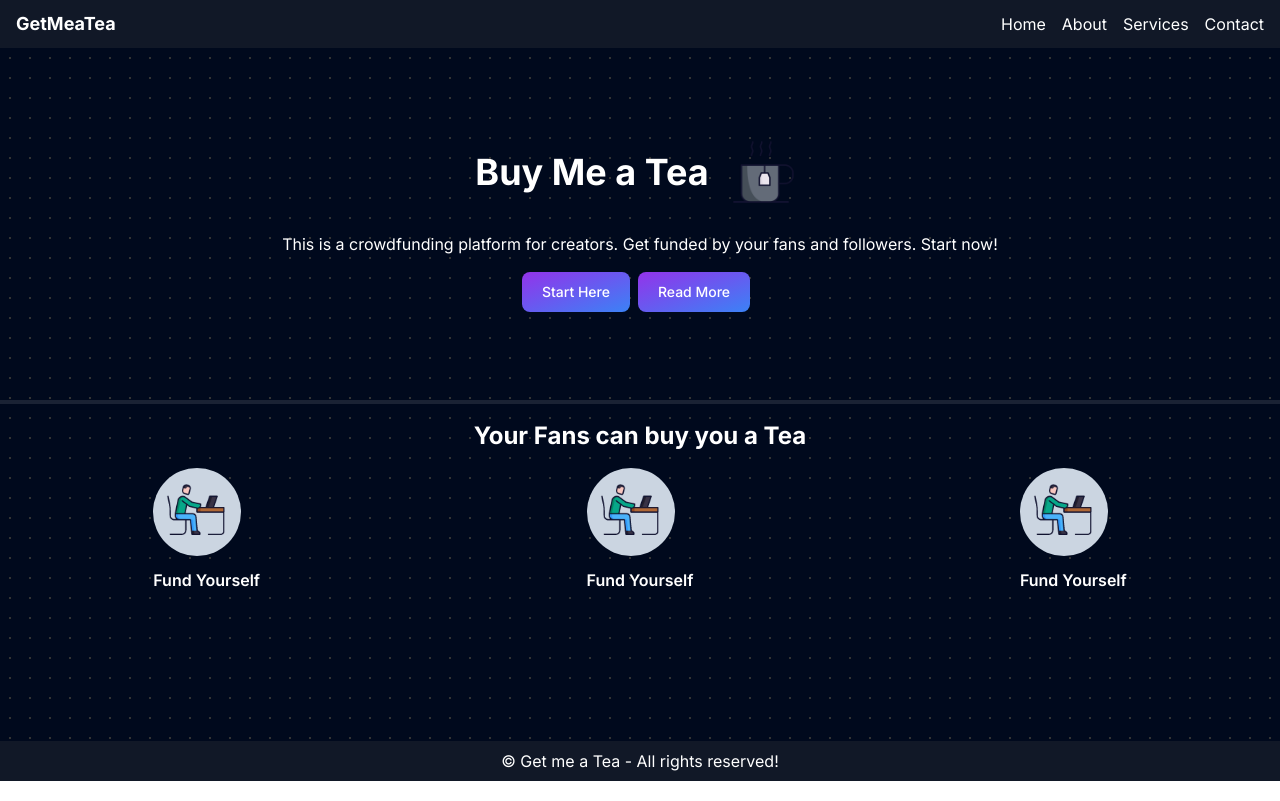
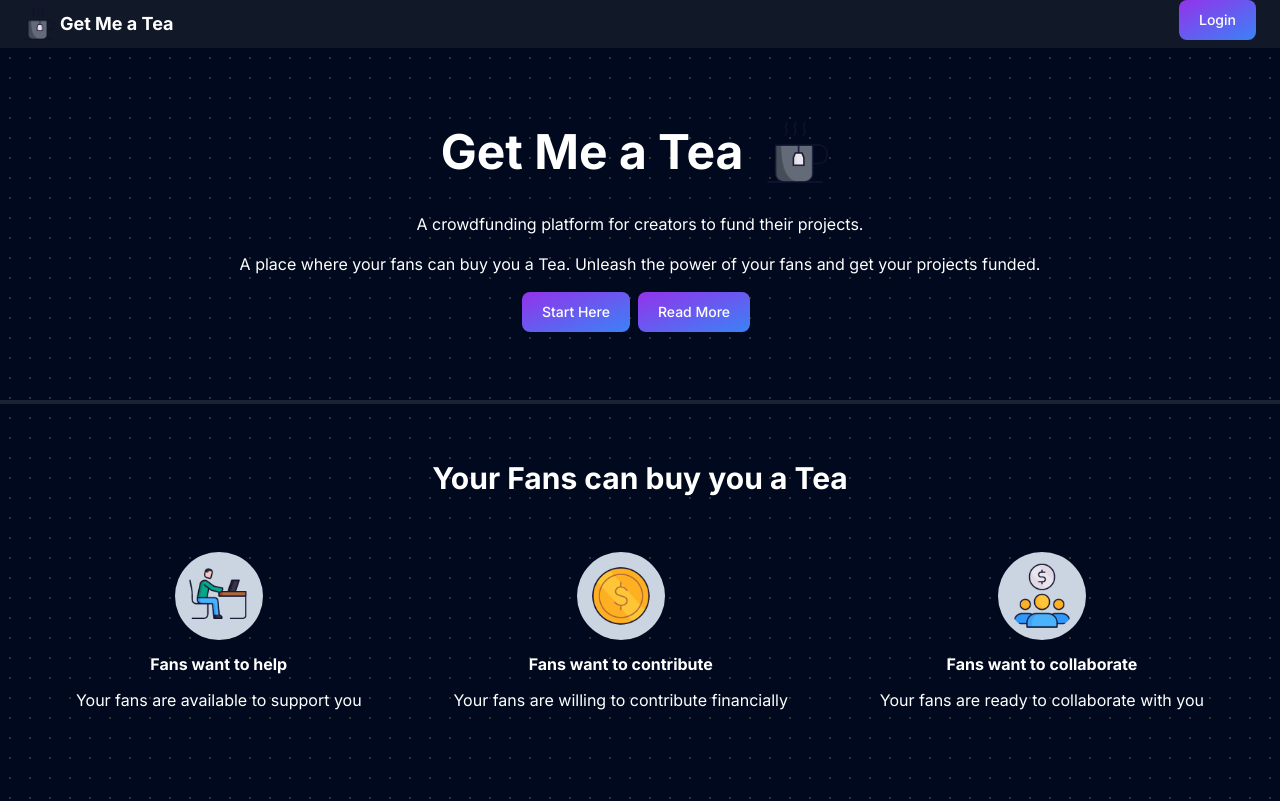
Before and after one commit to heydawood/get-me-a-tea, a Next.js app: page / in a window 1280 px wide. Shown: the top 801 px of the page. Built offline with nearby package versions, Linux system fonts and the light colour scheme.

Commit message:
Commit-5 ui updates and added login page

```diff
--- /dev/null
+++ b/app/login/page.js
@@ -0,0 +1,13 @@
+import React from 'react'
+
+const Login = () => {
+  return (
+    <div className='text-white py-14 container mx-auto'>
+      <h1 className='font-bold text-center text-3xl'>
+        Login/Signup to get your fans to support you
+      </h1>
+    </div>
+  )
+}
+
+export default Login
--- a/app/page.js
+++ b/app/page.js
@@ -4,32 +4,48 @@ export default function Home() {
   return (
     <>
       <div className="flex flex-col gap-4 justify-center text-white items-center h-[44vh]">
-      <div className="font-bold text-4xl flex gap-2 justify-center items-center">Buy Me a Tea<span> <img src="tea.gif" alt="tea" width={88}/></span></div>
-      <p>
-        This is a crowdfunding platform for creators. Get funded by your fans and followers. Start now!
-      </p>
+        <div className="font-bold text-5xl flex gap-2 justify-center items-center">Get Me a Tea<span> <img src="tea.gif" alt="tea" width={88} /></span></div>
+        <p>A crowdfunding platform for creators to fund their projects.</p>
+        <p>A place where your fans can buy you a Tea. Unleash the power of your fans and get your projects funded.</p>
         <div>
           <button type="button" class="text-white bg-gradient-to-br from-purple-600 to-blue-500 hover:bg-gradient-to-bl focus:ring-2 focus:outline-none focus:ring-blue-300 dark:focus:ring-blue-800 font-medium rounded-lg text-sm px-5 py-2.5 text-center me-2 mb-2">Start Here</button>
           <button type="button" class="text-white bg-gradient-to-br from-purple-600 to-blue-500 hover:bg-gradient-to-bl focus:ring-2 focus:outline-none focus:ring-blue-300 dark:focus:ring-blue-800 font-medium rounded-lg text-sm px-5 py-2.5 text-center me-2 mb-2">Read More</button>
         </div>
       </div>
-      <div className="bg-white h-1 opacity-10"></div>
-      <div className="text-white">
-        <h1 className="text-2xl font-bold text-center my-4">Your Fans can buy you a Tea</h1>
+
+      <div className="bg-white h-1 opacity-10"></div> {/* divider */}
+
+      <div className="text-white container mx-auto pb-32 pt-14 px-10">
+        <h2 className="text-3xl font-bold text-center mb-14">Your Fans can buy you a Tea</h2>
         <div className="flex gap-5 justify-around">
-          <div className="item space-y-3">
+
+          <div className="item space-y-3 flex flex-col items-center justify-center">
             <img className="bg-slate-300 rounded-full p-2 text-black" src="man.gif" alt="man" width={88} />
-            <p className="font-semibold">Fund Yourself</p>
+            <p className="font-bold">Fans want to help</p>
+            <p className="text-center">Your fans are available to support you</p>
           </div>
-          <div className="item space-y-3">
-            <img className="bg-slate-300 rounded-full p-2 text-black" src="man.gif" alt="man" width={88} />
-            <p className="font-semibold">Fund Yourself</p>
+
+          <div className="item space-y-3 flex flex-col items-center justify-center">
+            <img className="bg-slate-300 rounded-full p-2 text-black" src="coin.gif" alt="coin" width={88} />
+            <p className="font-bold">Fans want to contribute</p>
+            <p className="text-center">Your fans are willing to contribute financially</p>
           </div>
-          <div className="item space-y-3">
-            <img className="bg-slate-300 rounded-full p-2 text-black" src="man.gif" alt="man" width={88} />
-            <p className="font-semibold">Fund Yourself</p>
+
+          <div className="item space-y-3 flex flex-col items-center justify-center">
+            <img className="bg-slate-300 rounded-full p-2 text-black" src="group.gif" alt="group" width={88} />
+            <p className="font-bold">Fans want to collaborate</p>
+            <p className="text-center">Your fans are ready to collaborate with you</p>
           </div>
+
         </div>
+
+      </div>
+
+      <div className="bg-white h-1 opacity-10"></div> {/* divider */}
+
+      <div className="text-white container mx-auto pb-32 pt-14 px-10 flex flex-col items-center justify-center">
+      <h2 className="text-3xl font-bold text-center mb-14">Learn more about Me</h2>
+      <iframe width="560" height="315" src="https://www.youtube.com/embed/ojuUnfqnUI0?si=IlyTLTWdZrSEirKJ" title="YouTube video player" frameborder="0" allow="accelerometer; autoplay; clipboard-write; encrypted-media; gyroscope; picture-in-picture; web-share" referrerpolicy="strict-origin-when-cross-origin" allowfullscreen></iframe>
       </div>
 
     </>
--- a/components/Navbar.js
+++ b/components/Navbar.js
@@ -1,15 +1,26 @@
 import React from 'react'
+import Link from 'next/link'
 
 const Navbar = () => {
   return (
     <nav className='bg-gray-900 text-white flex justify-between items-center h-12 px-4'>
-        <div className="logo font-bold text-lg">GetMeaTea</div>
-      <ul className='flex justify-between gap-4'>
+        <div className="logo font-bold text-lg flex items-center justify-center">
+          <img src="tea.gif" alt="tea" width={44} />
+          <span>Get Me a Tea</span>
+          </div>
+      {/* <ul className='flex justify-between gap-4'>
         <li>Home</li>
         <li>About</li>
         <li>Services</li>
         <li>Contact</li>
-      </ul>
+      </ul> */}
+
+      <div>
+        <Link href={"/login"}>
+        <button type='button' className='"text-white bg-gradient-to-br from-purple-600 to-blue-500 hover:bg-gradient-to-bl focus:ring-2 focus:outline-none focus:ring-blue-300 dark:focus:ring-blue-800 font-medium rounded-lg text-sm px-5 py-2.5 text-center me-2 mb-2'>
+          Login
+        </button></Link>
+      </div>
     </nav>
   )
 }
```
Lines whose indentation alone changed are shown as unchanged.
